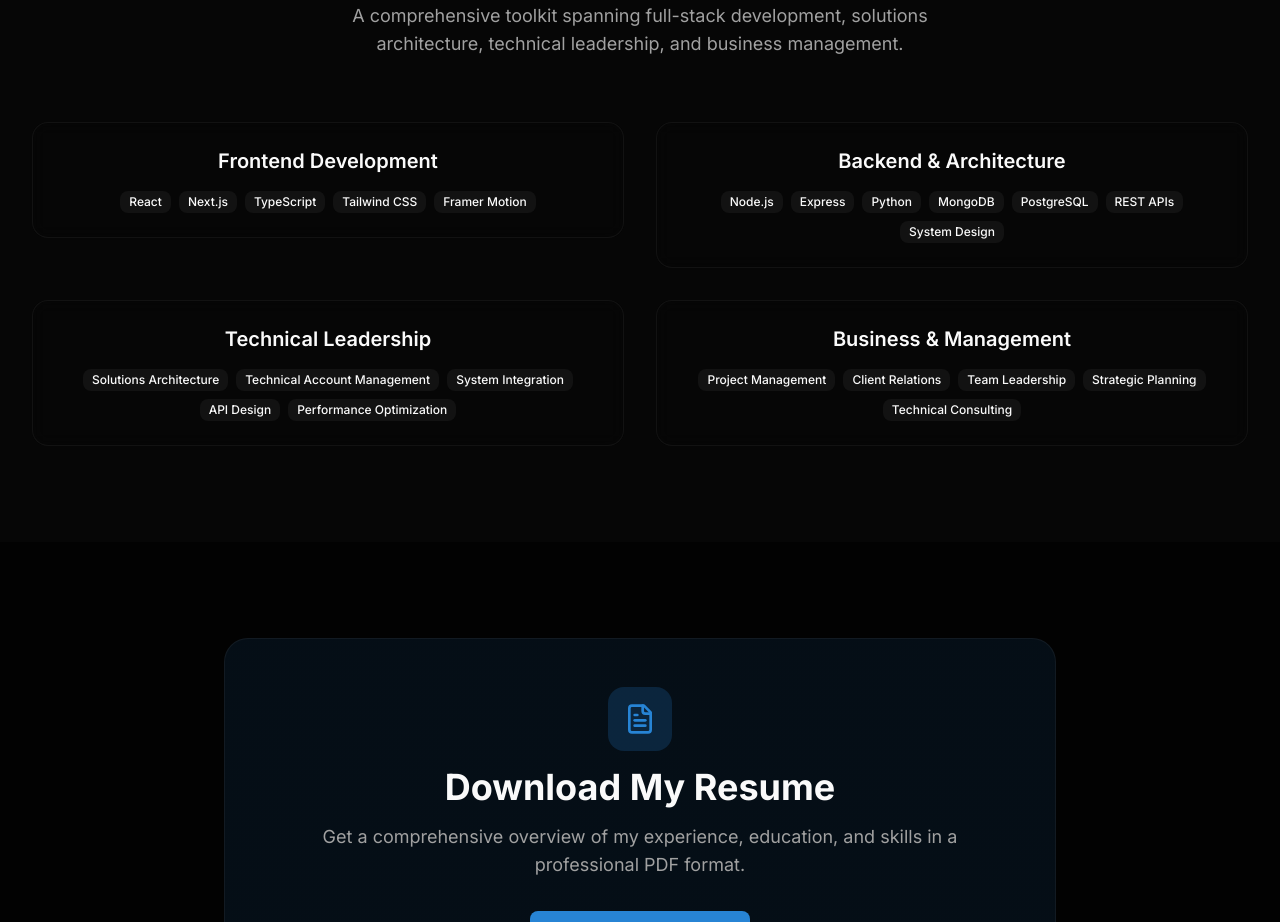
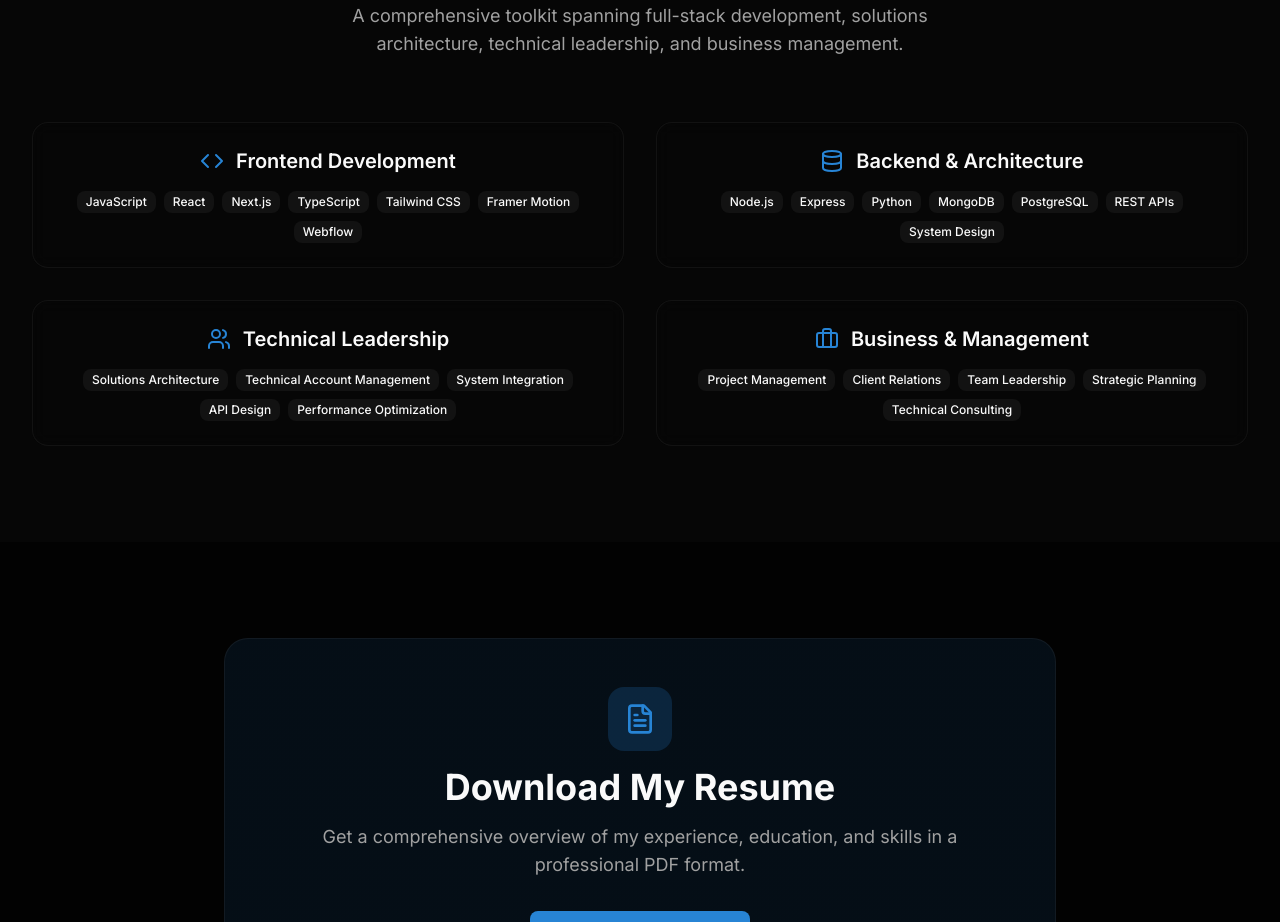
Before and after one commit to kevin1204/kevin-ortega-resume, a Next.js app: page /about in a window 1280 px wide. Shown: the part 1260-2182 px from the top of the page. Built offline with nearby package versions, Linux system fonts and the light colour scheme; a web font is replaced by a local one.

Commit message:
New Version with updated efects on hover effects on the cards

```diff
--- a/src/components/animated-timeline.tsx
+++ b/src/components/animated-timeline.tsx
@@ -118,12 +118,15 @@
               className="ml-12 sm:ml-16 flex-1 min-w-0"
             >
               <Card
-                className={`group cursor-pointer transition-all duration-300 hover:shadow-lg ${
+                className={`group cursor-pointer transition-all duration-300 hover:shadow-lg hover:border-primary/60 hover:shadow-primary/10 relative overflow-hidden ${
                   expandedItem === entry.id ? 'shadow-lg border-primary/50' : ''
                 }`}
                 onClick={() => setExpandedItem(expandedItem === entry.id ? null : entry.id)}
               >
-                <CardContent className="p-4 sm:p-6">
+                {/* Running line outline effect */}
+                <div className="absolute inset-0 rounded-lg border-2 border-transparent group-hover:border-primary/30 transition-all duration-500 group-hover:animate-pulse"></div>
+                <div className="absolute inset-0 rounded-lg border border-primary/20 opacity-0 group-hover:opacity-100 transition-opacity duration-300"></div>
+                <CardContent className="pt-1 pb-2 px-4 sm:pt-1.5 sm:pb-3 sm:px-6 relative z-10">
                   <div className="flex flex-col sm:flex-row sm:items-start sm:justify-between mb-4 gap-4">
                     <div className="flex-1 min-w-0">
                       <div className="flex flex-wrap items-center gap-2 mb-2">
@@ -140,7 +143,7 @@
                         ))}
                       </div>
 
-                      <h3 className="text-lg sm:text-xl font-semibold mb-1 break-words">{entry.title}</h3>
+                      <h3 className="text-lg sm:text-xl font-semibold mb-1 break-words group-hover:text-primary transition-colors duration-300">{entry.title}</h3>
                       <div className="flex flex-col sm:flex-row sm:items-center gap-2 sm:gap-4 text-sm text-muted-foreground mb-2">
                         <div className="flex items-center gap-1 min-w-0">
                           <Building className="h-4 w-4 flex-shrink-0" />
--- a/src/components/certifications-grid.tsx
+++ b/src/components/certifications-grid.tsx
@@ -55,11 +55,14 @@
         >
           {certifications.map((certification) => (
           <motion.div key={certification.id} variants={gridItemVariants}>
-            <Card className="group h-full transition-all duration-300 hover:shadow-lg">
-              <CardContent className="p-6 h-full flex flex-col">
+            <Card className="group h-full transition-all duration-300 hover:shadow-lg hover:border-primary/60 hover:shadow-primary/10 relative overflow-hidden">
+              {/* Running line outline effect */}
+              <div className="absolute inset-0 rounded-lg border-2 border-transparent group-hover:border-primary/30 transition-all duration-500 group-hover:animate-pulse"></div>
+              <div className="absolute inset-0 rounded-lg border border-primary/20 opacity-0 group-hover:opacity-100 transition-opacity duration-300"></div>
+              <CardContent className="p-6 h-full flex flex-col relative z-10">
                 <div className="flex items-start justify-between mb-4">
                   <div className="flex-1">
-                    <h3 className="text-lg font-semibold mb-2 line-clamp-2">
+                    <h3 className="text-lg font-semibold mb-2 line-clamp-2 group-hover:text-primary transition-colors duration-300">
                       {certification.name}
                     </h3>
                     <p className="text-sm text-muted-foreground mb-2">
--- a/src/components/project-card.tsx
+++ b/src/components/project-card.tsx
@@ -22,8 +22,11 @@
   return (
     <motion.div variants={gridItemVariants} className="h-full">
       <MagneticCard className="h-full" intensity={0.1}>
-        <Card className="h-full overflow-hidden glass hover:shadow-2xl transition-all duration-500 hover:border-primary/20 border-border/50">
-          <CardContent className="p-0 h-full flex flex-col">
+        <Card className="group h-full overflow-hidden glass hover:shadow-2xl transition-all duration-500 hover:border-primary/60 hover:shadow-primary/10 border-border/50 relative">
+          {/* Running line outline effect */}
+          <div className="absolute inset-0 rounded-lg border-2 border-transparent group-hover:border-primary/30 transition-all duration-500 group-hover:animate-pulse z-10"></div>
+          <div className="absolute inset-0 rounded-lg border border-primary/20 opacity-0 group-hover:opacity-100 transition-opacity duration-300 z-10"></div>
+          <CardContent className="p-0 h-full flex flex-col relative z-20">
             <div className="relative overflow-hidden flex-1">
               <motion.div
                 variants={loadingVariants}
--- a/src/components/projects-grid.tsx
+++ b/src/components/projects-grid.tsx
@@ -46,8 +46,11 @@
         >
           {projects.map((project) => (
           <motion.div key={project.id} variants={gridItemVariants}>
-            <Card className="group h-full overflow-hidden transition-all duration-300 hover:shadow-lg">
-              <CardContent className="p-0">
+            <Card className="group h-full overflow-hidden transition-all duration-300 hover:shadow-lg hover:border-primary/60 hover:shadow-primary/10 relative">
+              {/* Running line outline effect */}
+              <div className="absolute inset-0 rounded-lg border-2 border-transparent group-hover:border-primary/30 transition-all duration-500 group-hover:animate-pulse z-10"></div>
+              <div className="absolute inset-0 rounded-lg border border-primary/20 opacity-0 group-hover:opacity-100 transition-opacity duration-300 z-10"></div>
+              <CardContent className="p-0 relative z-20">
                 <div className="relative overflow-hidden">
                   <Image
                     src={project.cover}
@@ -88,7 +91,7 @@
 
                 <div className="p-6">
                   <div className="mb-3">
-                    <h3 className="text-xl font-semibold mb-1">{project.title}</h3>
+                    <h3 className="text-xl font-semibold mb-1 group-hover:text-primary transition-colors duration-300">{project.title}</h3>
                     <p className="text-sm text-muted-foreground">{project.role}</p>
                   </div>
 
--- a/src/components/skills.tsx
+++ b/src/components/skills.tsx
@@ -3,16 +3,33 @@
 import { motion } from 'framer-motion';
 import { Badge } from '@/components/ui/badge';
 import { fadeInUp, staggerContainer, staggerItem } from '@/lib/animations';
+import { Code, Database, Users, Briefcase } from 'lucide-react';
 
 const skills = [
   // Frontend
-  { category: 'Frontend Development', skills: ['React', 'Next.js', 'TypeScript', 'Tailwind CSS', 'Framer Motion'] },
+  {
+    category: 'Frontend Development',
+    skills: ['JavaScript', 'React', 'Next.js', 'TypeScript', 'Tailwind CSS', 'Framer Motion', 'Webflow'],
+    icon: Code
+  },
   // Backend
-  { category: 'Backend & Architecture', skills: ['Node.js', 'Express', 'Python', 'MongoDB', 'PostgreSQL', 'REST APIs', 'System Design'] },
+  {
+    category: 'Backend & Architecture',
+    skills: ['Node.js', 'Express', 'Python', 'MongoDB', 'PostgreSQL', 'REST APIs', 'System Design'],
+    icon: Database
+  },
   // Technical Leadership
-  { category: 'Technical Leadership', skills: ['Solutions Architecture', 'Technical Account Management', 'System Integration', 'API Design', 'Performance Optimization'] },
+  {
+    category: 'Technical Leadership',
+    skills: ['Solutions Architecture', 'Technical Account Management', 'System Integration', 'API Design', 'Performance Optimization'],
+    icon: Users
+  },
   // Business & Management
-  { category: 'Business & Management', skills: ['Project Management', 'Client Relations', 'Team Leadership', 'Strategic Planning', 'Technical Consulting'] },
+  {
+    category: 'Business & Management',
+    skills: ['Project Management', 'Client Relations', 'Team Leadership', 'Strategic Planning', 'Technical Consulting'],
+    icon: Briefcase
+  },
 ];
 
 export function Skills() {
@@ -48,16 +65,24 @@
           viewport={{ once: true, margin: "-100px" }}
           className="grid grid-cols-1 gap-8 md:grid-cols-2"
         >
-          {skills.map((skillGroup) => (
+          {skills.map((skillGroup) => {
+            const IconComponent = skillGroup.icon;
+            return (
               <motion.div key={skillGroup.category} variants={staggerItem}>
               <motion.div
                 variants={fadeInUp}
-                className="bg-card/50 backdrop-blur-sm rounded-2xl p-6 border border-border/50"
+                className="group bg-card/50 backdrop-blur-sm rounded-2xl p-6 border border-border/50 hover:border-primary/60 hover:shadow-primary/10 transition-all duration-300 hover:shadow-lg relative overflow-hidden cursor-pointer"
               >
-                <h3 className="text-xl font-semibold mb-4 text-center">
+                {/* Running line outline effect */}
+                <div className="absolute inset-0 rounded-2xl border-2 border-transparent group-hover:border-primary/30 transition-all duration-500 group-hover:animate-pulse z-10"></div>
+                <div className="absolute inset-0 rounded-2xl border border-primary/20 opacity-0 group-hover:opacity-100 transition-opacity duration-300 z-10"></div>
+                  <div className="flex items-center justify-center gap-3 mb-4 relative z-20">
+                    <IconComponent className="h-6 w-6 text-primary group-hover:scale-110 transition-transform duration-300" />
+                    <h3 className="text-xl font-semibold text-center group-hover:text-primary transition-colors duration-300">
                       {skillGroup.category}
                     </h3>
-                <div className="flex flex-wrap gap-2 justify-center">
+                  </div>
+                  <div className="flex flex-wrap gap-2 justify-center relative z-20">
                     {skillGroup.skills.map((skill) => (
                       <Badge
                         key={skill}
@@ -70,7 +95,8 @@
                   </div>
                 </motion.div>
               </motion.div>
-          ))}
+            );
+          })}
         </motion.div>
       </div>
     </section>
```
Lines whose indentation alone changed are shown as unchanged.
